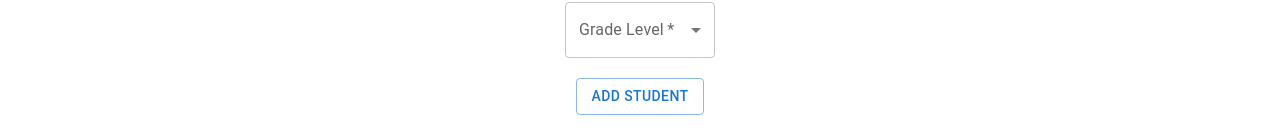
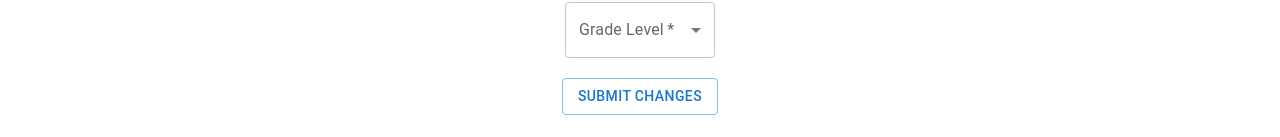
Before and after one commit to avb5bt/TJDirectory, a React (Create React App) app: page /edit-student in a window 1280 px wide. Shown: the part 678-815 px from the top of the page. Built offline with nearby package versions, Linux system fonts and the light colour scheme.

Commit message:
made changes

```diff
--- a/src/components/editStudent.js
+++ b/src/components/editStudent.js
@@ -127,7 +127,7 @@ function EditStudent() {
             <Button
               type="submit"
               variant="outlined">
-              Add Student
+              Submit Changes
             </Button>
           </form>
         </div>
--- a/src/components/editTeacher.js
+++ b/src/components/editTeacher.js
@@ -66,14 +66,6 @@ function EditTeacher() {
         <div>
         <h2>Edit Teacher Directory</h2>
         <form onSubmit={changeTeacher} >
-            {/* <p>
-                <label>Last Name </label>
-                <input type="text" ref={lastFieldRef} required/>
-            </p>
-            <p>
-                <label>First Name </label>
-                <input type="text" ref={firstFieldRef} required/>
-            </p> */}
             <p>
               <TextField
               required
@@ -100,10 +92,6 @@ function EditTeacher() {
                 />
               </MuiPickersUtilsProvider>
             </p>
-            {/* <p>
-                <label>Birthdate </label>
-                <input type="date" ref={birthFieldRef} required/>
-            </p>      */}
             <p>
               <FormControl required sx={{ m: 0.5, minWidth: 150 }}>
                 <InputLabel id="test-select-label">Gender</InputLabel>
@@ -118,14 +106,6 @@ function EditTeacher() {
                 </Select>
               </FormControl>
             </p>
-            {/* <p>
-                <label>Gender </label>
-                <select ref={genderFieldRef} required>
-                  <option value="Female">Female</option>
-                  <option value="Male">Male</option>
-                  <option value="Prefer not to say">Prefer not to say</option>
-                </select>
-            </p> */}
             <p>
               <FormControl required sx={{ m: 0.5, minWidth: 150 }}>
                 <InputLabel id="test-select-label">Grade Taught</InputLabel>
@@ -144,23 +124,11 @@ function EditTeacher() {
                 </Select>
               </FormControl>
             </p>
-            {/* <p>
-                <label>Grade Taught </label>
-                <select ref={gradeFieldRef} required>
-                  <option value="1st">1st</option>
-                  <option value="2nd">2nd</option>
-                  <option value="3rd">3rd</option>
-                  <option value="4th">4th</option>
-                  <option value="5th">5th</option>
-                  <option value="6th">6th</option>
-                </select>
-            </p> */}
             <Button
               type="submit"
               variant="outlined">
-              Add Teacher
+              Submit Changes
             </Button>
-                {/* <input type="submit"/> */}
         </form>
         </div>
     )
```
